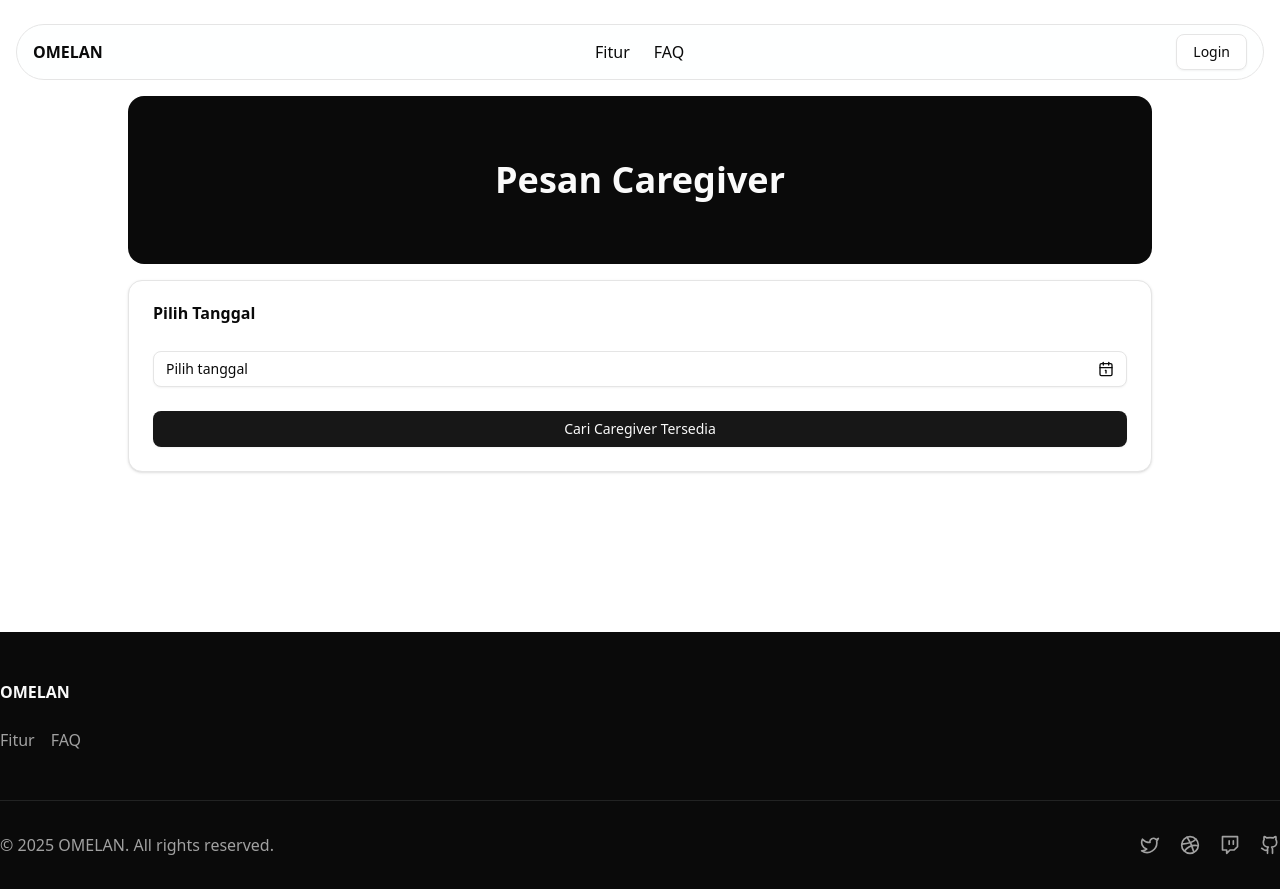
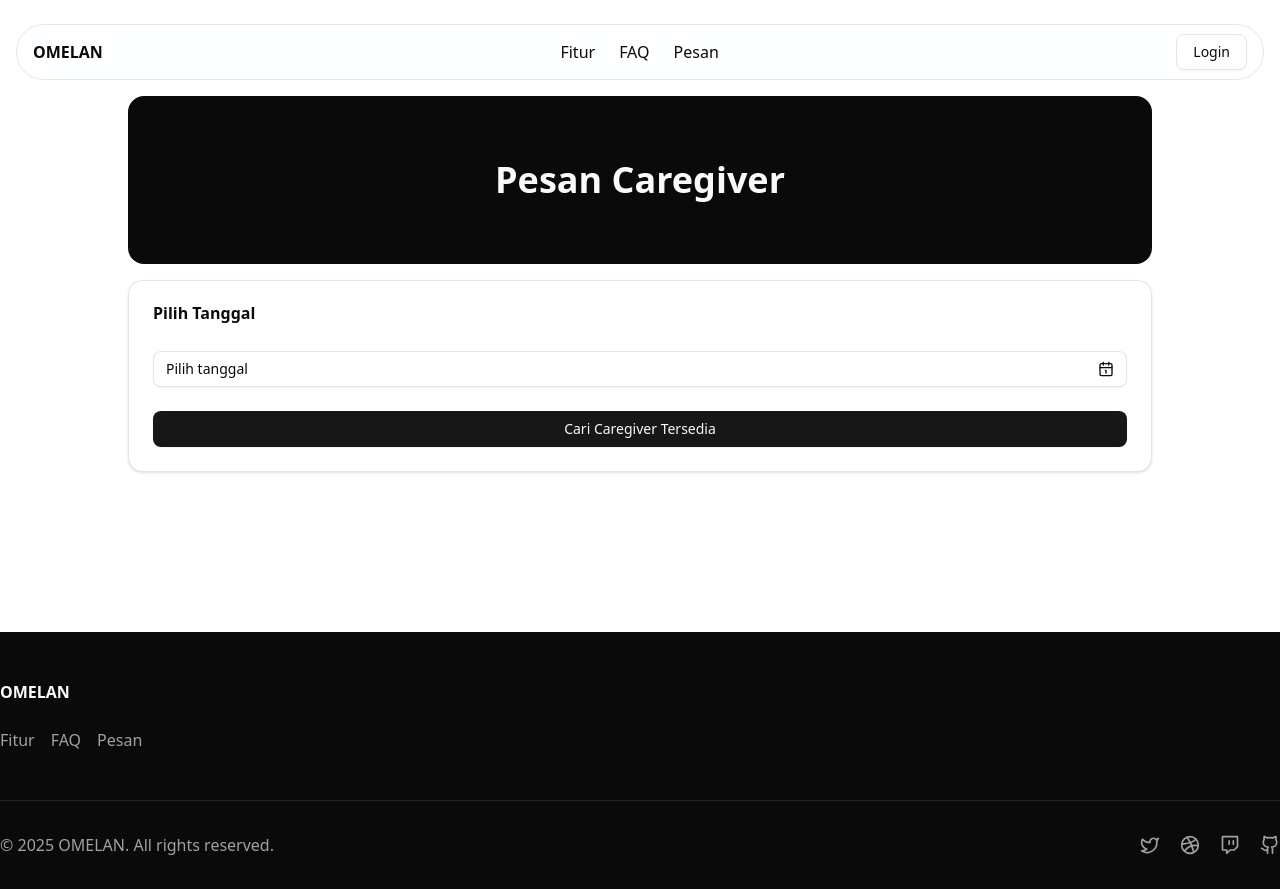
Before and after one commit to ibrammalik/OmelanApps, a React (Vite) app in the folder client/: page /pesan in a window 1280 px wide. Built offline with nearby package versions, Linux system fonts and the light colour scheme.

Commit message:
update landing page components to use NavLink for navigation and improve text formatting

```diff
--- a/client/src/components/landing-page/cta-banner.jsx
+++ b/client/src/components/landing-page/cta-banner.jsx
@@ -2,6 +2,7 @@ import { ArrowUpRight, Forward } from 'lucide-react';
 import { cn } from '@/lib/utils';
 import { AnimatedGridPattern } from '@/components/ui/animated-grid-pattern';
 import { Button } from '@/components/ui/button';
+import { NavLink } from 'react-router-dom';
 
 export default function CTABanner() {
   return (
@@ -26,17 +27,19 @@ export default function CTABanner() {
           )}
         />
         <div className="relative z-0 flex flex-col gap-3">
-          <h3 className="text-3xl md:text-4xl font-semibold">Siap Merawat Orang Tercinta Lebih Baik?</h3>
+          <h3 className="text-3xl md:text-4xl font-semibold">
+            Siap Merawat Orang Tercinta Lebih Baik?
+          </h3>
           <p className="mt-2 text-base md:text-lg">
-            Mulai perjalanan perawatan yang lebih mudah, aman, dan terpercaya bersama Omelan hari ini!
+            Mulai perjalanan perawatan yang lebih mudah, aman, dan terpercaya bersama Omelan hari
+            ini!
           </p>
         </div>
         <div className="relative z-0 mt-14 flex flex-col sm:flex-row gap-4">
           <Button size="lg">
-            Pesan Sekarang <ArrowUpRight className="!h-5 !w-5" />
-          </Button>
-          <Button size="lg" variant="outline">
-            Pelajari Lebih Lanjut <Forward className="!h-5 !w-5" />
+            <NavLink to="/pesan" end>
+              Pesan Sekarang
+            </NavLink>
           </Button>
         </div>
       </div>
--- a/client/src/components/landing-page/footer.jsx
+++ b/client/src/components/landing-page/footer.jsx
@@ -11,6 +11,10 @@ const footerLinks = [
   {
     title: 'FAQ',
     href: '/#faq',
+  },
+  {
+    title: 'Pesan',
+    href: '/pesan',
   },
 ];
 
@@ -33,7 +37,6 @@ const Footer = () => {
               ))}
             </ul>
           </div>
-
         </div>
         <Separator />
         <div className="py-8 flex flex-col-reverse sm:flex-row items-center justify-between gap-x-2 gap-y-5 px-6 xl:px-0">
--- a/client/src/components/landing-page/hero.jsx
+++ b/client/src/components/landing-page/hero.jsx
@@ -1,7 +1,8 @@
-import { Badge } from "@/components/ui/badge";
-import { Button } from "@/components/ui/button";
-import { ArrowUpRight, CirclePlay } from "lucide-react";
-import React from "react";
+import { Badge } from '@/components/ui/badge';
+import { Button } from '@/components/ui/button';
+import { ArrowUpRight, CirclePlay } from 'lucide-react';
+import React from 'react';
+import { NavLink } from 'react-router-dom';
 
 const Hero = () => {
   return (
@@ -12,14 +13,14 @@ const Hero = () => {
             Pesan Layanan Caregiver Harian dengan Mudah
           </h1>
           <p className="mt-6 xs:text-lg">
-            Temukan caregiver profesional dan terpercaya hanya dalam beberapa klik. Untuk Anda atau keluarga tercinta.
+            Temukan caregiver profesional dan terpercaya hanya dalam beberapa klik. Untuk Anda atau
+            keluarga tercinta.
           </p>
           <div className="mt-12 flex flex-col sm:flex-row items-center sm:justify-center gap-4">
-            <Button
-              size="lg"
-              className="w-full sm:w-auto rounded-full text-base"
-            >
-              Pesan Sekarang <ArrowUpRight className="!h-5 !w-5" />
+            <Button size="lg" className="w-full sm:w-auto rounded-full text-base">
+              <NavLink to="/pesan" end>
+                Pesan Sekarang
+              </NavLink>
             </Button>
           </div>
         </div>
--- a/client/src/components/landing-page/navbar/nav-menu.jsx
+++ b/client/src/components/landing-page/navbar/nav-menu.jsx
@@ -7,14 +7,18 @@ import {
 
 const navs = [
   {
-    text: "Fitur",
-    link: "/#fitur"
+    text: 'Fitur',
+    link: '/#fitur',
   },
   {
-    text: "FAQ",
-    link: "/#faq"
+    text: 'FAQ',
+    link: '/#faq',
   },
-]
+  {
+    text: 'Pesan',
+    link: '/pesan',
+  },
+];
 
 export const NavMenu = (props) => (
   <NavigationMenu {...props}>
@@ -26,7 +30,7 @@ export const NavMenu = (props) => (
               <a href={nav.link}>{nav.text}</a>
             </NavigationMenuLink>
           </NavigationMenuItem>
-        )
+        );
       })}
     </NavigationMenuList>
   </NavigationMenu>
```
